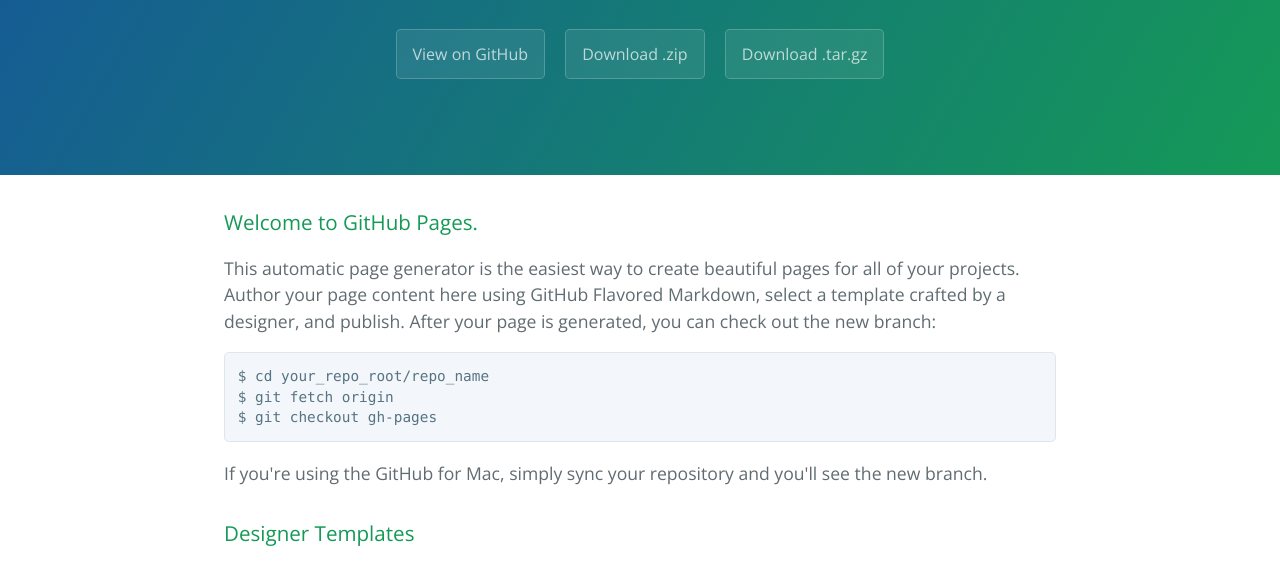
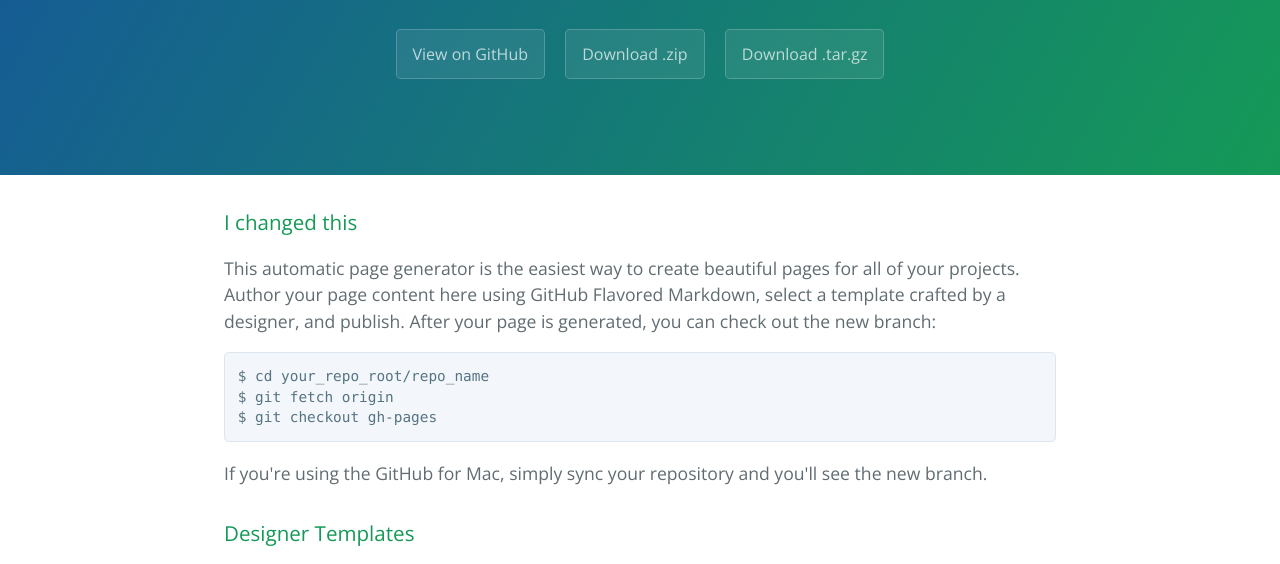
Before and after one commit to fuyuheng/EECS-349-Project, a plain HTML site: page index.html in a window 1280 px wide. Shown: the part 208-772 px from the top of the page. Drawn offline with nearby package versions, Linux system fonts and the light colour scheme.

Commit message:
html test 2

```diff
--- a/index.html
+++ b/index.html
@@ -20,7 +20,7 @@
 
     <section class="main-content">
       <h3>
-<a id="welcome-to-github-pages" class="anchor" href="#welcome-to-github-pages" aria-hidden="true"><span class="octicon octicon-link"></span></a>Welcome to GitHub Pages.</h3>
+<a id="welcome-to-github-pages" class="anchor" href="#welcome-to-github-pages" aria-hidden="true"><span class="octicon octicon-link"></span></a>I changed this</h3>
 
 <p>This automatic page generator is the easiest way to create beautiful pages for all of your projects. Author your page content here using GitHub Flavored Markdown, select a template crafted by a designer, and publish. After your page is generated, you can check out the new branch:</p>
 
```
